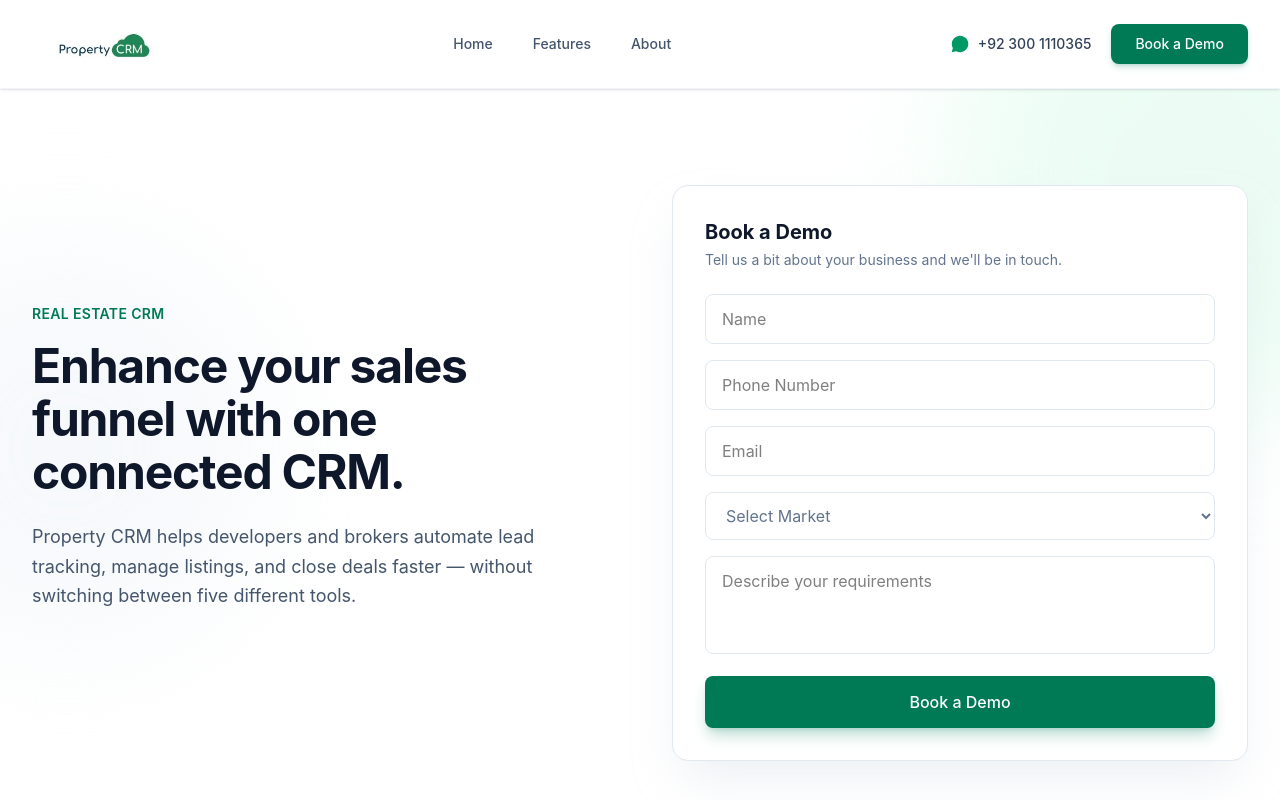
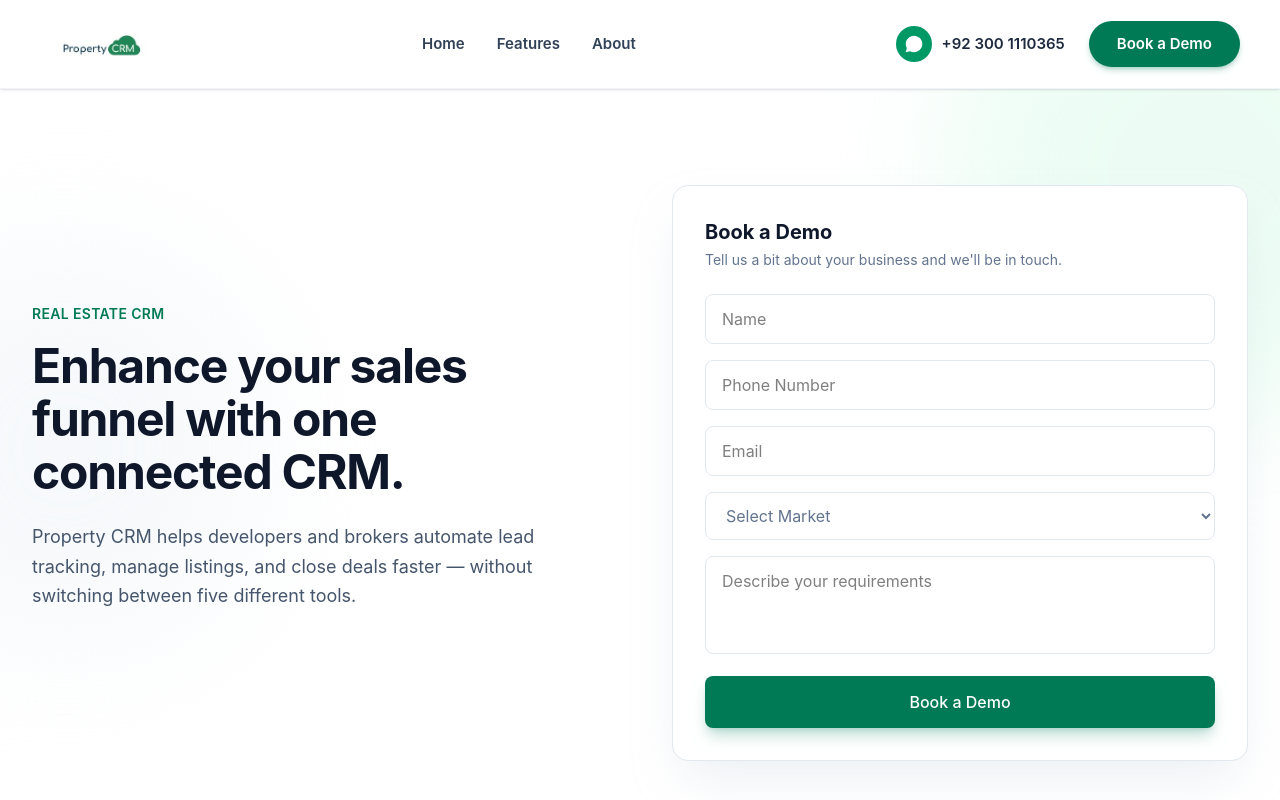
Before and after one commit to fatimaijaz404-del/propertyCRM, a React (Vite) app: page / in a window 1280 px wide. Shown: the top 800 px of the page. Built offline with nearby package versions, Linux system fonts and the light colour scheme.

Commit message:
Match navbar sizing and pill-shaped button style

```diff
--- a/src/components/Navbar.jsx
+++ b/src/components/Navbar.jsx
@@ -2,27 +2,29 @@ import logo from "../assets/logo.png";
 
 function Navbar() {
   return (
-    <nav className="sticky top-0 z-50 flex items-center justify-between px-8 py-4 bg-white/90 backdrop-blur-md border-b border-slate-100 shadow-sm">
+    <nav className="sticky top-0 z-50 flex items-center justify-between px-10 py-5 bg-white/95 backdrop-blur-md border-b border-slate-100 shadow-sm">
 
       <div className="flex items-center">
-        <img src={logo} alt="Property CRM Logo" className="h-14 w-auto" />
+        <img src={logo} alt="Property CRM Logo" className="h-12 w-auto" />
       </div>
 
-      <ul className="hidden md:flex gap-10 text-slate-600 font-medium text-sm">
+      <ul className="hidden md:flex gap-8 text-slate-700 font-semibold text-[15px]">
         <li><a href="#home" className="hover:text-emerald-700 transition-colors">Home</a></li>
         <li><a href="#features" className="hover:text-emerald-700 transition-colors">Features</a></li>
         <li><a href="#about" className="hover:text-emerald-700 transition-colors">About</a></li>
       </ul>
 
-      <div className="flex items-center gap-5">
-        <a href="https://wa.me/923001110365" className="hidden lg:flex items-center gap-2 text-slate-700 font-medium text-sm hover:text-emerald-700 transition-colors">
-          <svg viewBox="0 0 24 24" className="w-5 h-5 text-emerald-600" fill="currentColor">
-            <path d="M12.04 2C6.58 2 2.13 6.45 2.13 11.91C2.13 13.66 2.59 15.36 3.45 16.86L2.05 22L7.3 20.62C8.75 21.41 10.38 21.82 12.04 21.82C17.5 21.82 21.95 17.37 21.95 11.91C21.95 9.27 20.92 6.78 19.05 4.91C17.18 3.03 14.68 2 12.04 2Z"/>
-          </svg>
+      <div className="flex items-center gap-6">
+        <a href="https://wa.me/923001110365" className="hidden lg:flex items-center gap-2.5 text-slate-800 font-semibold text-[15px] hover:text-emerald-700 transition-colors">
+          <span className="w-9 h-9 rounded-full bg-emerald-600 flex items-center justify-center">
+            <svg viewBox="0 0 24 24" className="w-5 h-5 text-white" fill="currentColor">
+              <path d="M12.04 2C6.58 2 2.13 6.45 2.13 11.91C2.13 13.66 2.59 15.36 3.45 16.86L2.05 22L7.3 20.62C8.75 21.41 10.38 21.82 12.04 21.82C17.5 21.82 21.95 17.37 21.95 11.91C21.95 9.27 20.92 6.78 19.05 4.91C17.18 3.03 14.68 2 12.04 2Z"/>
+            </svg>
+          </span>
           +92 300 1110365
         </a>
 
-        <a href="#contact" className="bg-emerald-700 text-white px-6 py-2.5 rounded-lg font-medium text-sm shadow-md shadow-emerald-700/20 hover:bg-emerald-800 hover:shadow-lg hover:shadow-emerald-700/30 hover:-translate-y-0.5 transition-all duration-200">
+        <a href="#contact" className="bg-emerald-700 text-white px-7 py-3 rounded-full font-semibold text-[15px] shadow-md shadow-emerald-700/25 hover:bg-emerald-800 hover:shadow-lg transition-all duration-200">
           Book a Demo
         </a>
       </div>
```
